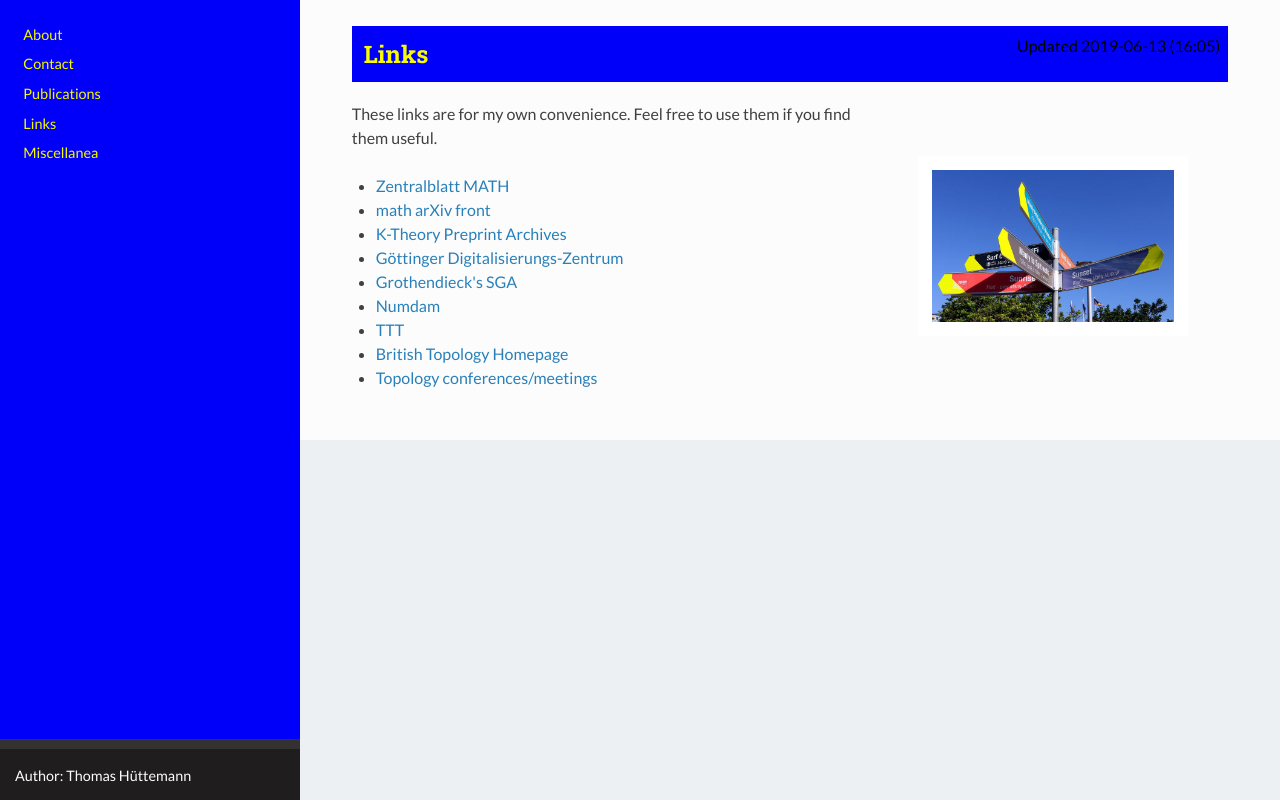
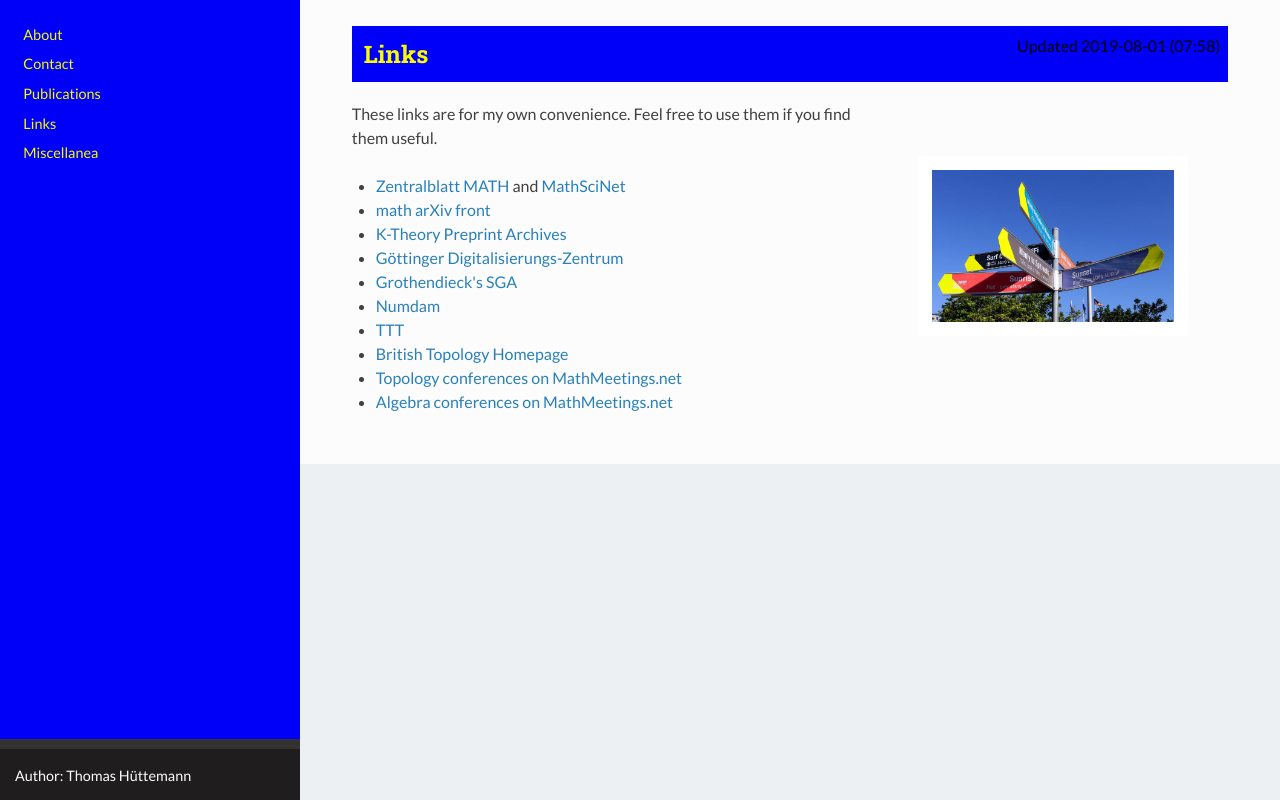
Before and after one commit to t-huettemann/t-huettemann.github.io, a plain HTML site: page links.html in a window 1280 px wide. Drawn offline with nearby package versions, Linux system fonts and the light colour scheme; some packages are replaced by stand-ins of ours.

Commit message:
Update 2019-08-01 (07:59:53 GMT+0100)

```diff
--- a/links.html
+++ b/links.html
@@ -223,7 +223,7 @@ for the JavaScript code in this tag.
 <div>
 <div style='float:right; color:gray; vertical-align:bottom; padding-right:0.5em; padding-top:0.5em;color:black;'><div class="movetoh2">
 <p>
-Updated 2019-06-13 (16:05)
+Updated 2019-08-01 (07:58)
 </p>
 
 </div></div></div>
@@ -245,7 +245,7 @@ Updated 2019-06-13 (16:05)
 These links are for my own convenience. Feel free to use them if you find them useful.
 </p>
 <ul class="org-ul">
-<li><a href="http://zbmath.org/">Zentralblatt MATH</a>
+<li><a href="http://zbmath.org/">Zentralblatt MATH</a> and <a href="https://mathscinet.ams.org/mathscinet/index.html">MathSciNet</a>
 </li>
 <li><a href="http://front.math.ucdavis.edu/">math arXiv front</a>
 </li>
@@ -261,7 +261,9 @@ These links are for my own convenience. Feel free to use them if you find them u
 </li>
 <li><a href="http://web.am.qub.ac.uk/wp/msrc/british-topology-home-page/">British Topology Homepage</a>
 </li>
-<li><a href="http://www.sarah-whitehouse.staff.shef.ac.uk/btconfs.html">Topology conferences/meetings</a>
+<li><a href="https://mathmeetings.net/at-dg-gn-gt">Topology conferences on MathMeetings.net</a>
+</li>
+<li><a href="https://mathmeetings.net/ac-ct-gr-kt-ra-rt">Algebra conferences on MathMeetings.net</a>
 </li>
 </ul>
 </div>
```
